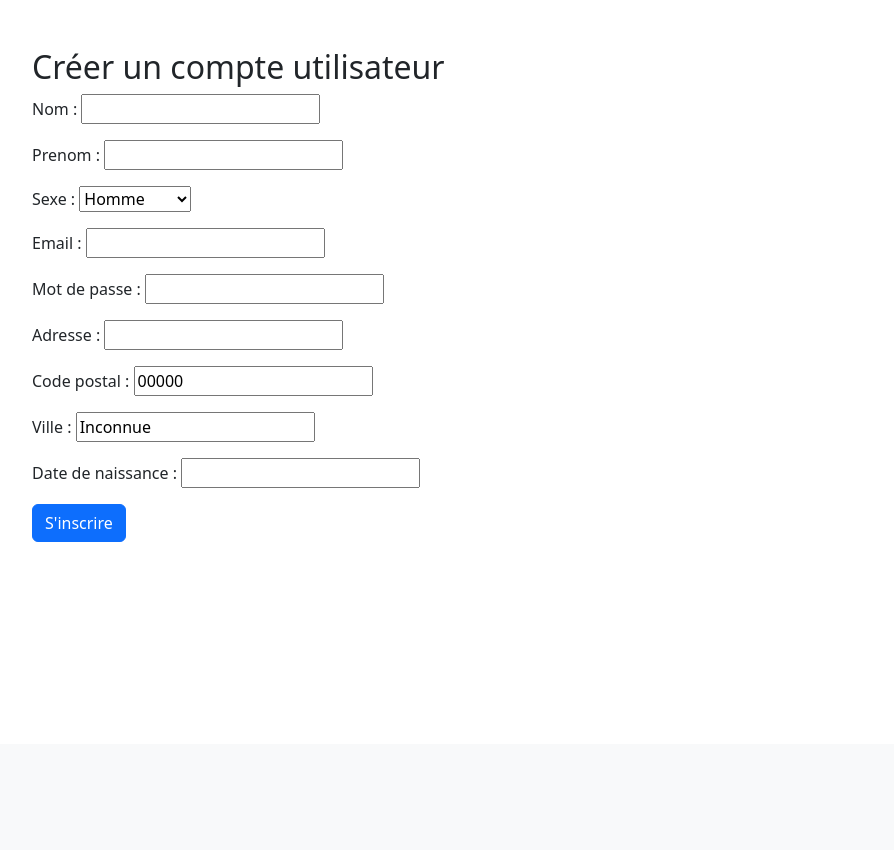
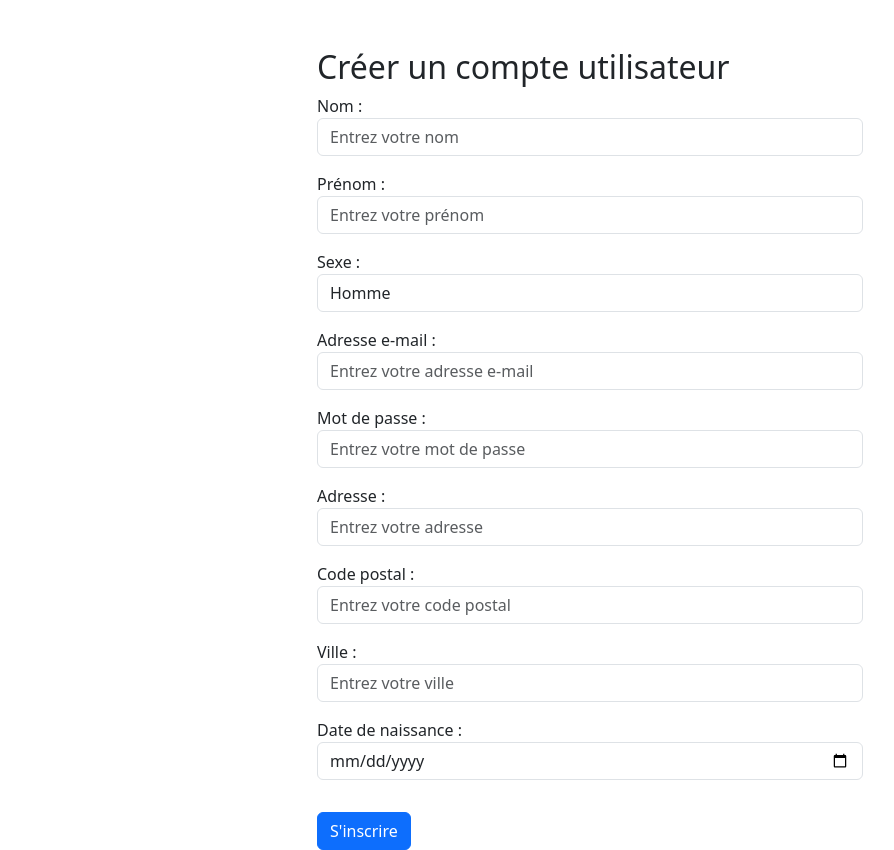
Before and after one commit to AntoineM25/JO_2024, a Django app: page /inscription/ in a window 1280 px wide. Shown: the part 56-906 px from the top of the page, without its empty margins (50-944 px from the left). Before the commit the page ends 598 px from the top, so only its background shows below. Run offline with Django 5.2, Linux system fonts and the light colour scheme.

Commit message:
retravail du model Utilisateur pour obliger à renseigner chaque case

```diff
--- a/jo_projet/jo_app/forms.py
+++ b/jo_projet/jo_app/forms.py
@@ -2,10 +2,32 @@ from django import forms
 from .models import Utilisateur
 
 # Formulaire d'inscription
+from django import forms
+from .models import Utilisateur
+
 class UtilisateurForm(forms.ModelForm):
     class Meta:
         model = Utilisateur
         fields = ["nom", "prenom", "sexe", "email", "mot_de_passe", "adresse", "code_postal", "ville", "date_de_naissance"]
+        labels = {
+            "nom": "Nom",
+            "prenom": "Prénom",
+            "sexe": "Sexe",
+            "email": "Adresse e-mail",
+            "mot_de_passe": "Mot de passe",
+            "adresse": "Adresse",
+            "code_postal": "Code postal",
+            "ville": "Ville",
+            "date_de_naissance": "Date de naissance",
+        }
         widgets = {
-            "mot_de_passe": forms.PasswordInput(),  # Pour afficher le champ mot de passe en tant que champ sécurisé
+            "nom": forms.TextInput(attrs={"class": "form-control", "placeholder": "Entrez votre nom"}),
+            "prenom": forms.TextInput(attrs={"class": "form-control", "placeholder": "Entrez votre prénom"}),
+            "sexe": forms.Select(attrs={"class": "form-control"}),
+            "email": forms.EmailInput(attrs={"class": "form-control", "placeholder": "Entrez votre adresse e-mail"}),
+            "mot_de_passe": forms.PasswordInput(attrs={"class": "form-control", "placeholder": "Entrez votre mot de passe"}),
+            "adresse": forms.TextInput(attrs={"class": "form-control", "placeholder": "Entrez votre adresse"}),
+            "code_postal": forms.TextInput(attrs={"class": "form-control", "placeholder": "Entrez votre code postal"}),
+            "ville": forms.TextInput(attrs={"class": "form-control", "placeholder": "Entrez votre ville"}),
+            "date_de_naissance": forms.DateInput(attrs={"type": "date", "class": "form-control"}),
         }
--- a/jo_projet/jo_app/models.py
+++ b/jo_projet/jo_app/models.py
@@ -27,9 +27,9 @@ class Utilisateur(models.Model):
     email = models.EmailField(max_length=50, unique=True)
     mot_de_passe = models.CharField(max_length=50, validators=[validate_password])
     adresse = models.CharField(max_length=100)
-    code_postal = models.CharField(max_length=10, default='00000')
-    ville = models.CharField(max_length=50, default='Inconnue')
-    date_de_naissance = models.DateField(null=True, blank=True)
+    code_postal = models.CharField(max_length=10)
+    ville = models.CharField(max_length=50)
+    date_de_naissance = models.DateField(null=False, blank=False)
     date_d_inscription = models.DateField(auto_now_add=True)
     est_administrateur = models.BooleanField(default=False)
     cle_securisee_1 = models.CharField(max_length=64, blank=True, editable=False)
--- a/jo_projet/jo_app/templates/base.html
+++ b/jo_projet/jo_app/templates/base.html
@@ -4,7 +4,7 @@
     <meta charset="UTF-8">
     <meta name="viewport" content="width=device-width, initial-scale=1.0">
     <title>{% block title %}Mon Projet{% endblock %}</title>
-    <link href="https://cdn.jsdelivr.net/npm/bootstrap@5.3.3/dist/css/bootstrap.min.css" rel="stylesheet">
+    <link href="https://cdn.jsdelivr.net/npm/bootstrap@5.3.3/dist/css/bootstrap.min.css" rel="stylesheet" integrity="sha384-QWTKZyjpPEjISv5WaRU9OFeRpok6YctnYmDr5pNlyT2bRjXh0JMhjY6hW+ALEwIH" crossorigin="anonymous">
 </head>
 <body>
     <header>
@@ -28,5 +28,7 @@
 
         {% endblock %}
     </main>
+
+    <script src="https://cdn.jsdelivr.net/npm/bootstrap@5.3.3/dist/js/bootstrap.bundle.min.js" integrity="sha384-YvpcrYf0tY3lHB60NNkmXc5s9fDVZLESaAA55NDzOxhy9GkcIdslK1eN7N6jIeHz" crossorigin="anonymous"></script>
 </body>
 </html>
--- a/jo_projet/jo_app/templates/inscription.html
+++ b/jo_projet/jo_app/templates/inscription.html
@@ -2,11 +2,15 @@
 
 {% block content %}
 <div class="container mt-5">
-    <h2>Créer un compte utilisateur</h2>
-    <form method="POST">
-        {% csrf_token %}
-        {{ form.as_p }}
-        <button type="submit" class="btn btn-primary">S'inscrire</button>
-    </form>
+    <div class="row justify-content-center">
+        <div class="col-md-6">
+            <h2>Créer un compte utilisateur</h2>
+            <form method="POST">
+                {% csrf_token %}
+                {{ form.as_p }}
+                <button type="submit" class="btn btn-primary mt-3">S'inscrire</button>
+            </form>
+        </div>
+    </div>
 </div>
 {% endblock %}
```
Also changed, not shown: jo_projet/jo_app/templates/home.html (+6 -33 lines).
